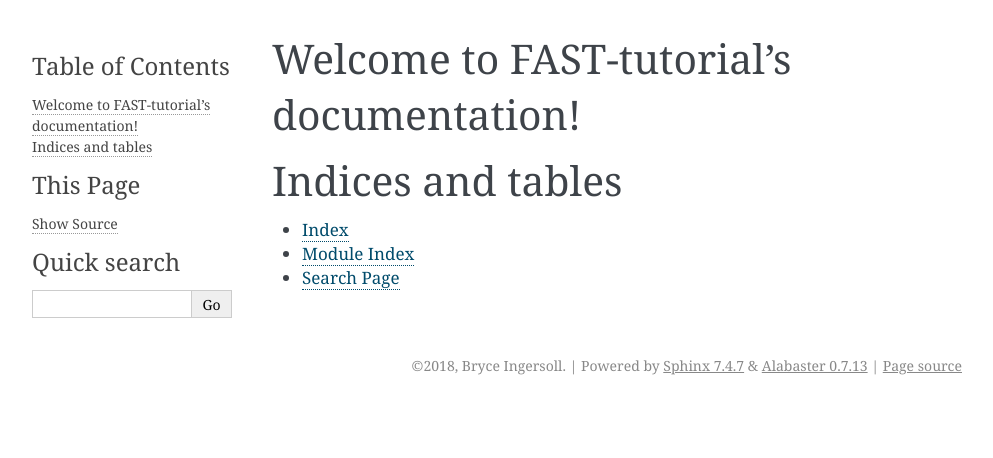
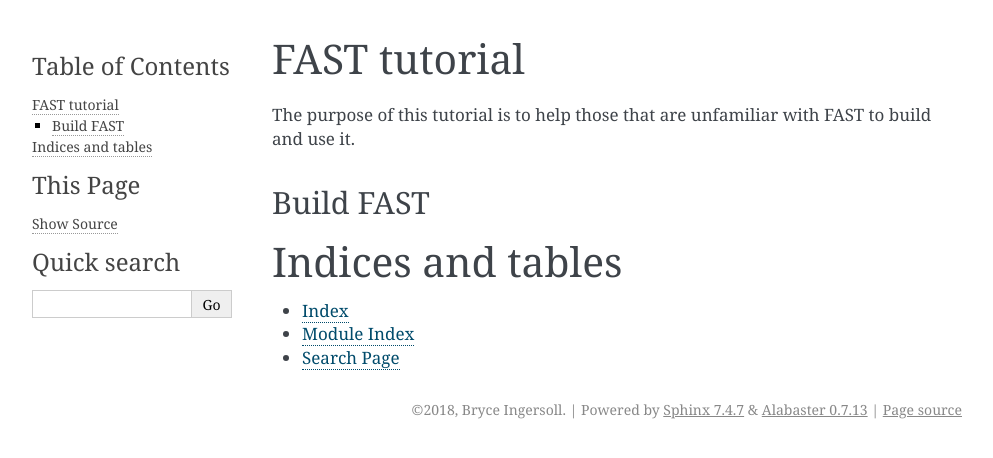
Before and after one commit to bryceingersoll/FAST-tutorial, a Sphinx documentation site: the page built from docs/index.rst, in a window 1280 px wide. Shown: the top 458 px of the page, without its empty margins (148-1141 px from the left). Built offline with Sphinx 7.4.7, drawn with Linux system fonts in a browser that asks for light colours.

Commit message:
test commit

```diff
--- a/docs/index.rst
+++ b/docs/index.rst
@@ -3,8 +3,17 @@
    You can adapt this file completely to your liking, but it should at least
    contain the root `toctree` directive.
 
-Welcome to FAST-tutorial's documentation!
-=========================================
+FAST tutorial
+=============
+
+The purpose of this tutorial is to help those that are unfamiliar with FAST to
+build and use it.
+
+Build FAST
+----------
+
+
+
 
 .. toctree::
    :maxdepth: 2
```
